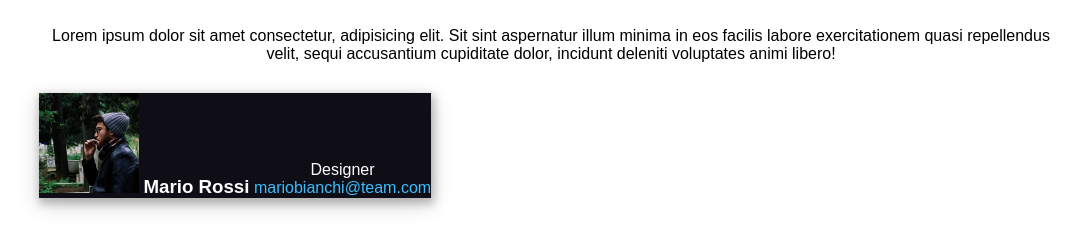
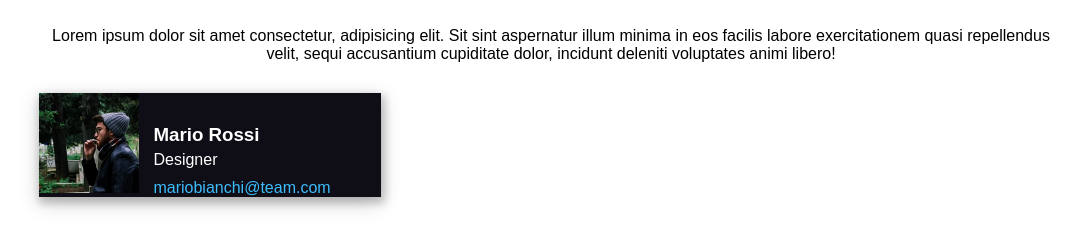
Before and after one commit to NicoloFaccio/html-css-float-cards, a plain HTML site: page index.html in a window 1280 px wide. Shown: the part 60-310 px from the top of the page, without its empty margins (89-1170 px from the left). Drawn offline with Linux system fonts and the light colour scheme.

Commit message:
i pass to work on the others div

```diff
--- a/assets/css/style.css
+++ b/assets/css/style.css
@@ -31,6 +31,7 @@ main > section {
     background-color: #0F0E17;
     color: white;
     box-shadow: 2px 4px 8px 2px rgba(0, 0, 0, 0.2), 0 6px 20px 0 rgba(0, 0, 0, 0.19);
+    padding-right: 50px;
 
 }
 
@@ -41,6 +42,16 @@ main > section {
 
 .text {
     display: inline-block;
+    text-align: left;
+    padding-left: 10px;
+}
+
+.name {
+    padding-bottom: 5px;
+}
+
+.profession {
+    padding-bottom: 10px;
 }
 
 .mail {
--- a/index.html
+++ b/index.html
@@ -23,11 +23,12 @@
         <section class="clearfix">
             <div class="Float">
                 <img class="photos" src="./assets/img/male1.png" alt="picture of Mario Rossi">
-                <h3 class="text">Mario Rossi</h3>
-                <p class="text">
-                    Designer <br>
-                    <span class="mail">mariobianchi@team.com</span>
-                </p>
+                <div class="text">
+                    <h3 class="name">Mario Rossi</h3>
+                    <p class="profession"> Designer</p>
+                    <p class="mail">mariobianchi@team.com</p>
+                </div>
+
             </div>
 
         </section>
```
